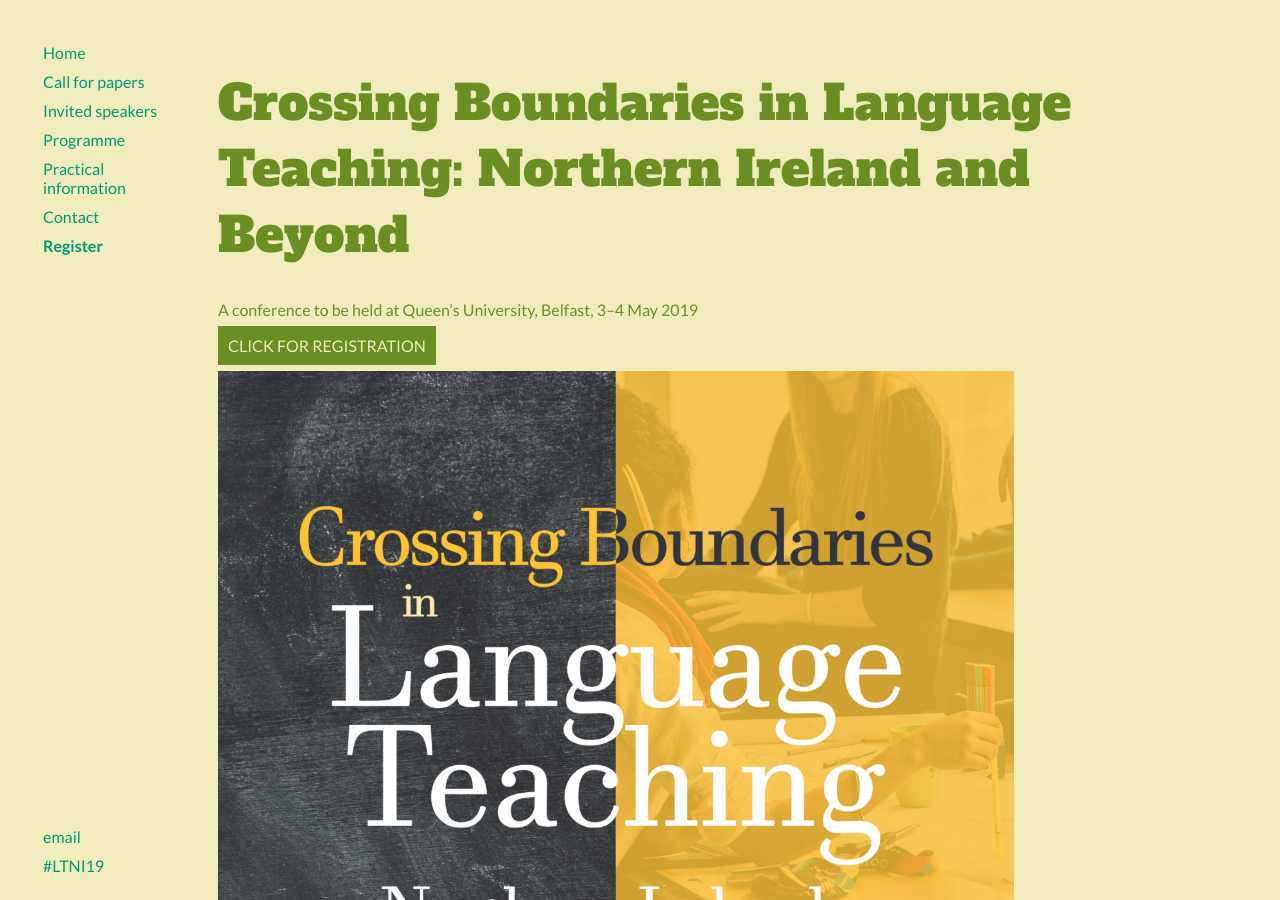
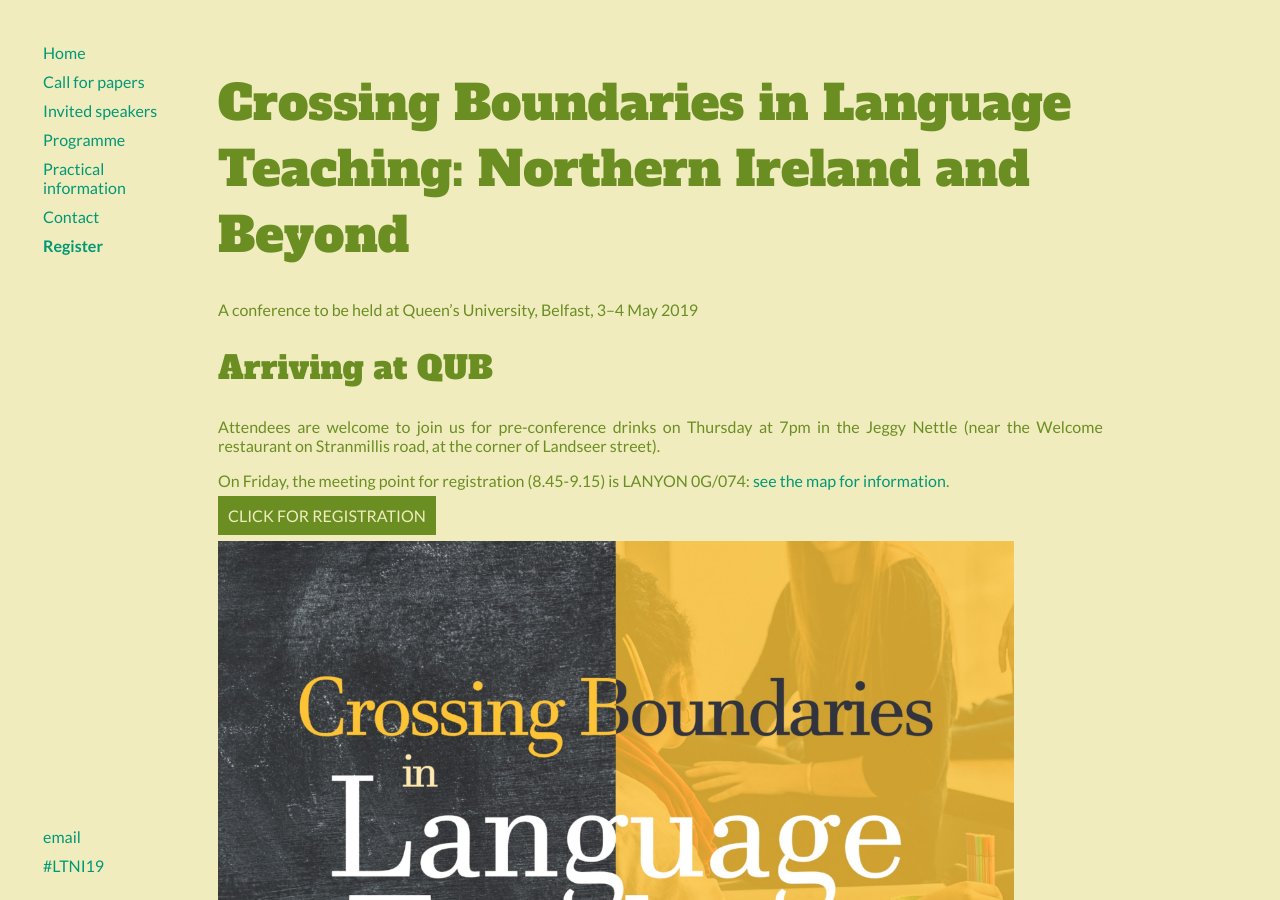
Before and after one commit to merryndd/ltni19, a Jekyll site: the page built from index.html, in a window 1280 px wide and 900 px high. Built offline with Jekyll 4.4.1, drawn with Linux system fonts in a browser that asks for light colours.

Commit message:
add arrival information

```diff
--- a/index.html
+++ b/index.html
@@ -3,6 +3,10 @@ layout: default
 ---
 <h1> Crossing Boundaries in Language Teaching: Northern Ireland and Beyond</h1>
 <p>A conference to be held at Queen’s University, Belfast, 3–4 May 2019</p>
+
+<h2>Arriving at QUB</h2>
+<p>Attendees are welcome to join us for pre-conference drinks on Thursday at 7pm in the Jeggy Nettle (near the Welcome restaurant on Stranmillis road, at the corner of Landseer street).</p>
+<p>On Friday, the meeting point for registration (8.45-9.15) is LANYON 0G/074: <a href="/ltni19/prac">see the map for information</a>.</p>
 
 <p><a href="https://ecommerce.apps.qub.ac.uk/oscblt/catalog/" target="_blank" style="text-decoration:none"><span style="padding:10px; background:#6b8e23; color:#f0ecbe">CLICK FOR REGISTRATION</span></a></p>
 
```
